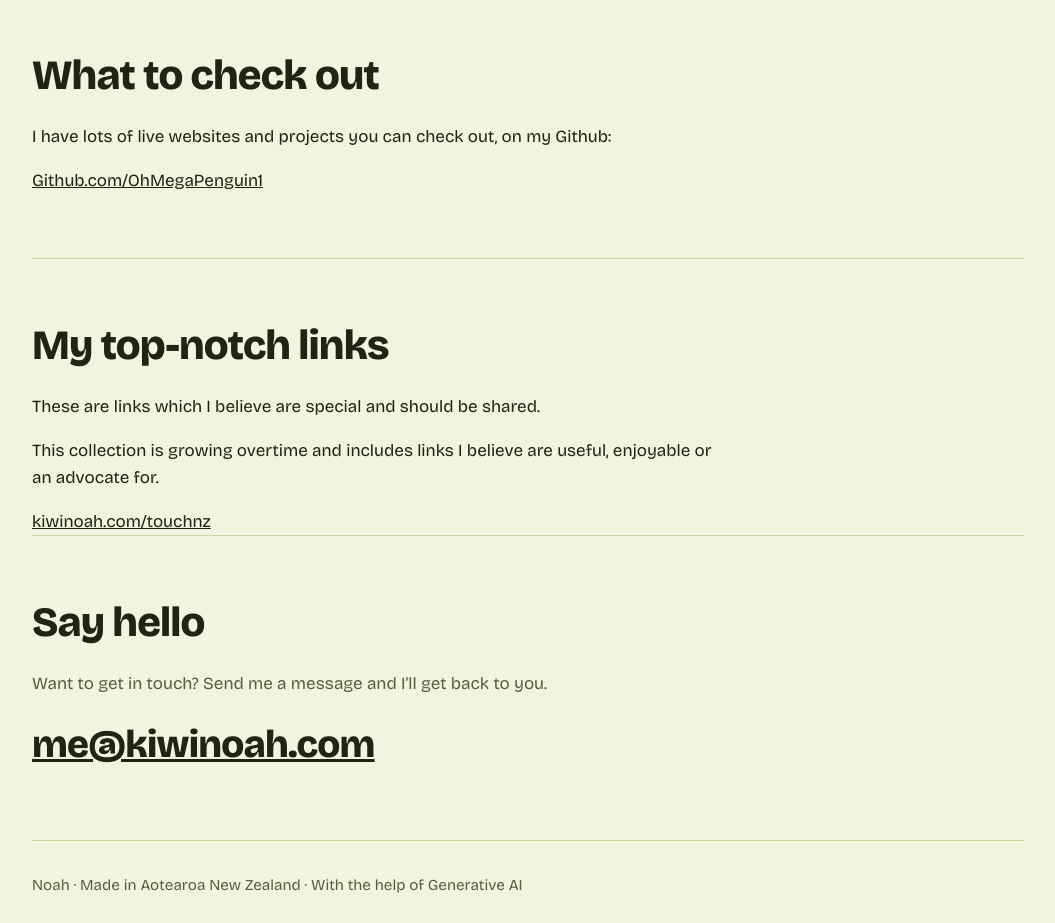
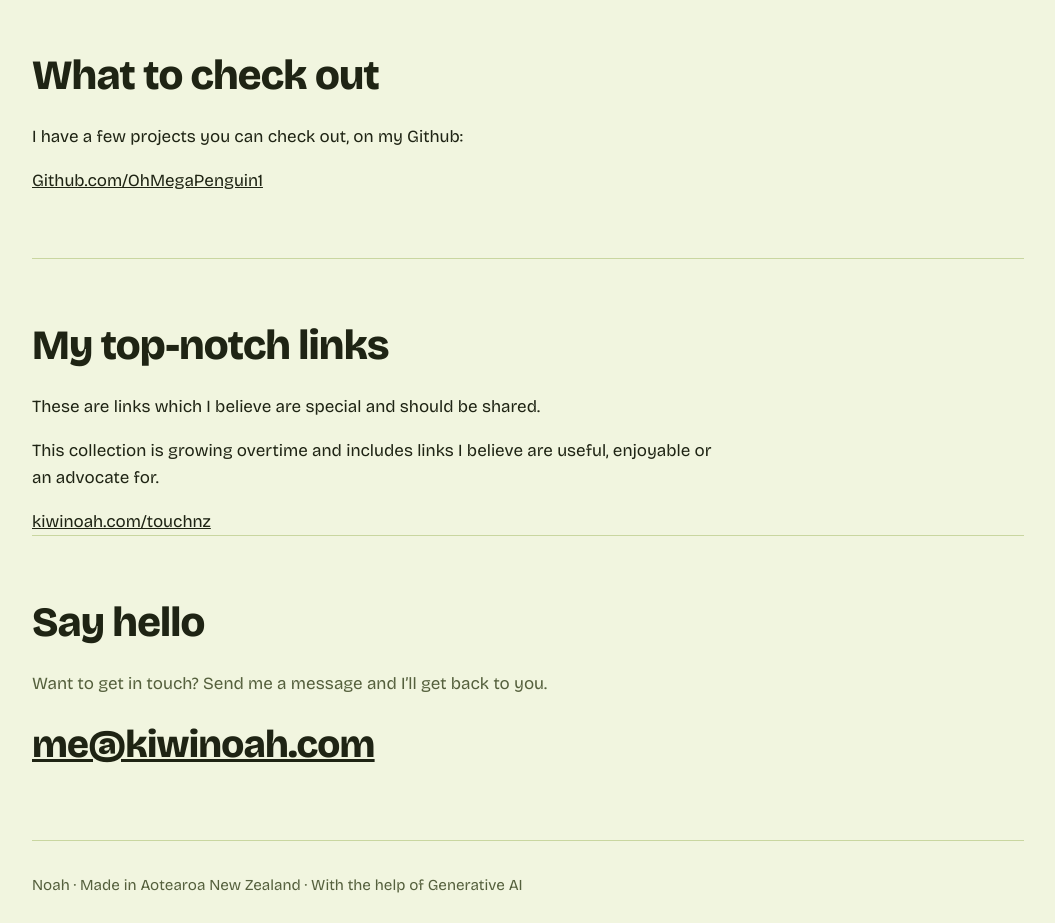
Before and after one commit to OhMegaPenguin1/kiwinoah.com, a plain HTML site: page index.html in a window 1280 px wide. Shown: the part 1340-2263 px from the top of the page, without its empty margins (112-1167 px from the left). Drawn offline with nearby package versions, Linux system fonts and the light colour scheme.

Commit message:
Update description of available projects on GitHub

```diff
--- a/index.html
+++ b/index.html
@@ -137,7 +137,7 @@ footer{padding:2rem 0 3rem;color:var(--muted);font-size:.95rem;border-top:1px so
 
   <section>
     <h2>What to check out</h2>
-    <p class="about">I have lots of live websites and projects you can check out, on my Github:</p>
+    <p class="about">I have a few projects you can check out, on my Github:</p>
     <a class="about" target="_blank" rel="noopener noreferrer" href="https://github.com/OhMegaPenguin1">Github.com/OhMegaPenguin1</a>
   </section>
 
```
